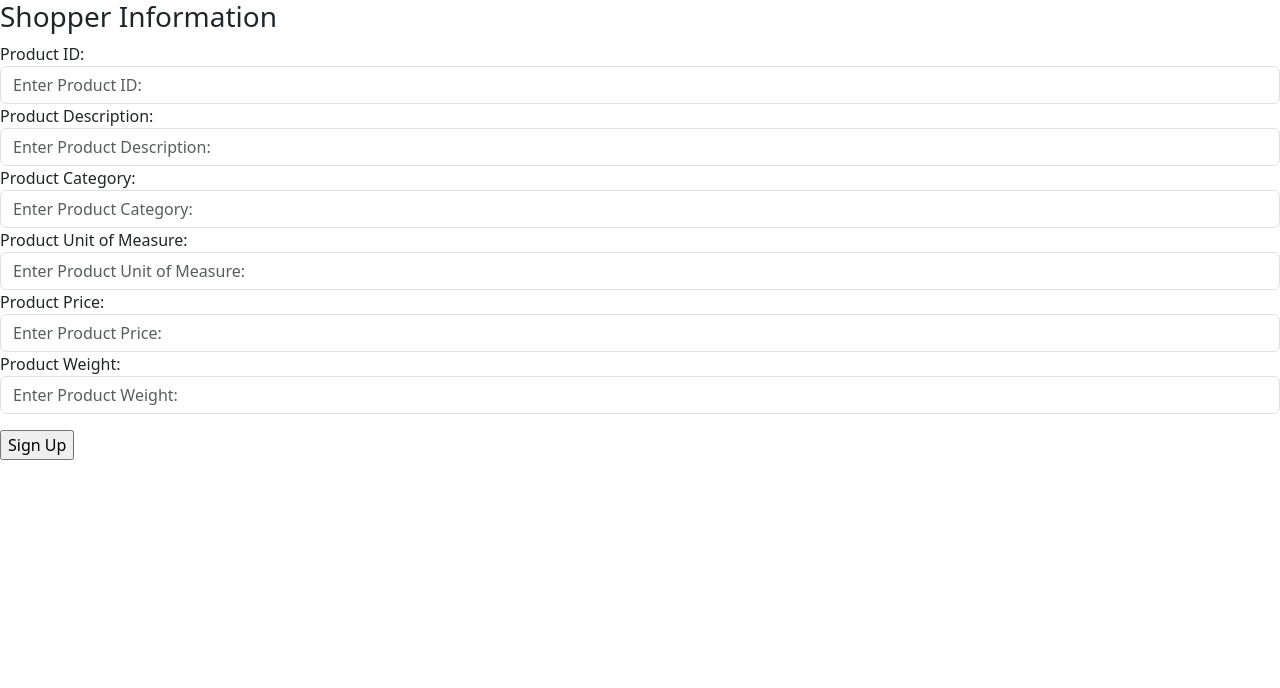
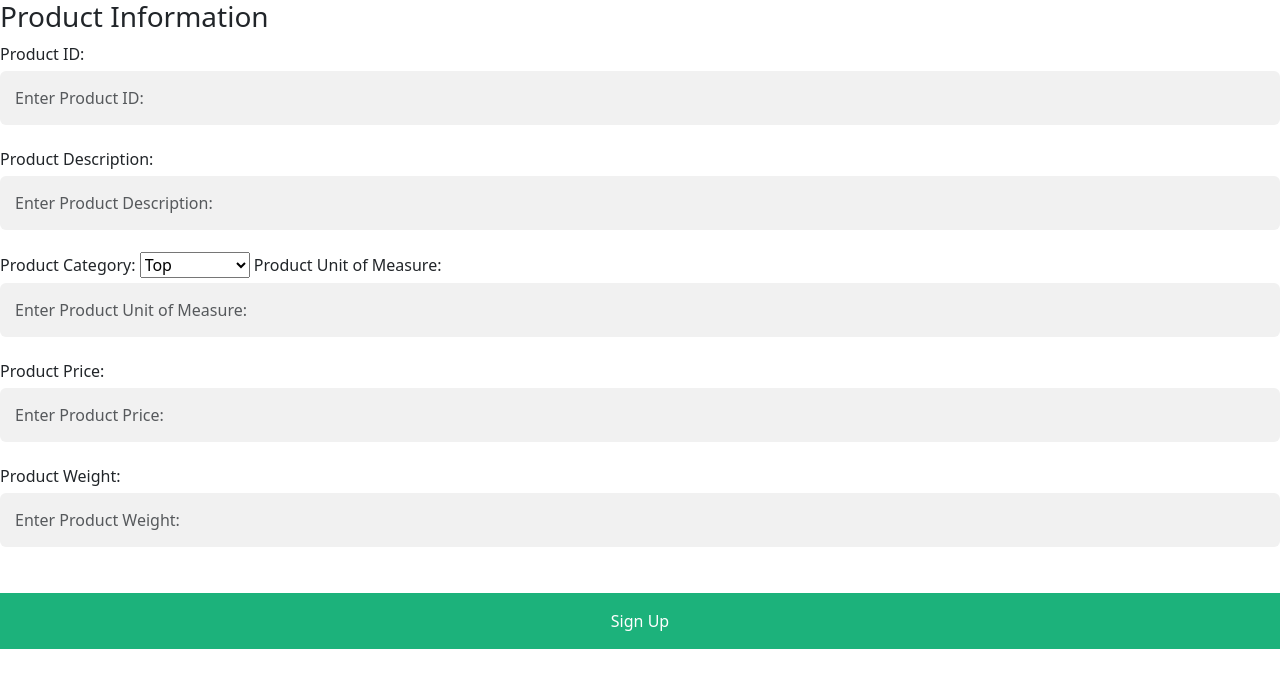
Before and after one commit to mpc6332/Alpha-Web-Storefront, a plain HTML site: page product.html in a window 1280 px wide. Drawn offline with nearby package versions, Linux system fonts and the light colour scheme.

Commit message:
Category Drop down

```diff
--- a/product.html
+++ b/product.html
@@ -36,7 +36,7 @@
 <body>
 <div class="panel panel-primary">
     <div class="panel-heading">
-        <h3 class="panel-title">Shopper Information</h3>
+        <h3 class="panel-title">Product Information</h3>
     </div>
 </div>
 <form>
@@ -52,10 +52,12 @@
                    required>
         </div>
         <label for="category" class="col-xs-2 control-label">Product Category:</label>
-        <div class="col-sn-10">
-            <input type="text" maxlength="25" class="form-control" id="category"
-                   placeholder="Enter Product Category:" required>
-        </div>
+        <select name="category" id="category">
+            <option value="top">Top</option>
+            <option value="bottom">Bottom</option>
+            <option value="outerwear">OuterWear</option>
+            <option value="accessories">Accessories</option>
+        </select>
         <label for="unit" class="col-xs-2 control-label">Product Unit of Measure:</label>
         <div class="col-sn-10">
             <input type="text" maxlength="15" class="form-control" id="unit" placeholder="Enter Product Unit of Measure:"
--- a/product_style.css
+++ b/product_style.css
@@ -0,0 +1,57 @@
+/*
+Author: Brandon Chen
+Author: Matthew Covone
+Author: Matthew Morrison
+*/
+* {
+    box-sizing: border-box
+}
+
+.container {
+    padding: 16px;
+}
+
+input[type=text], input[type=password] {
+    width: 100%;
+    padding: 15px;
+    margin: 5px 0 22px 0;
+    display: inline-block;
+    border: none;
+    background: #f1f1f1;
+}
+
+input[type=text]:focus, input[type=password]:focus {
+    background-color: #ddd;
+    outline: none;
+}
+
+hr {
+    border: 1px solid #f1f1f1;
+    margin-bottom: 25px;
+}
+
+.registerbtn {
+    background-color: #04AA6D;
+    color: white;
+    padding: 16px 20px;
+    margin: 8px 0;
+    border: none;
+    cursor: pointer;
+    width: 100%;
+    opacity: 0.9;
+}
+
+.registerbtn:hover {
+    opacity: 1;
+}
+
+a {
+    color: dodgerblue;
+}
+
+.signin {
+    background-color: #f1f1f1;
+    text-align: center;
+}
+
+/* Dropdown Button */
```
